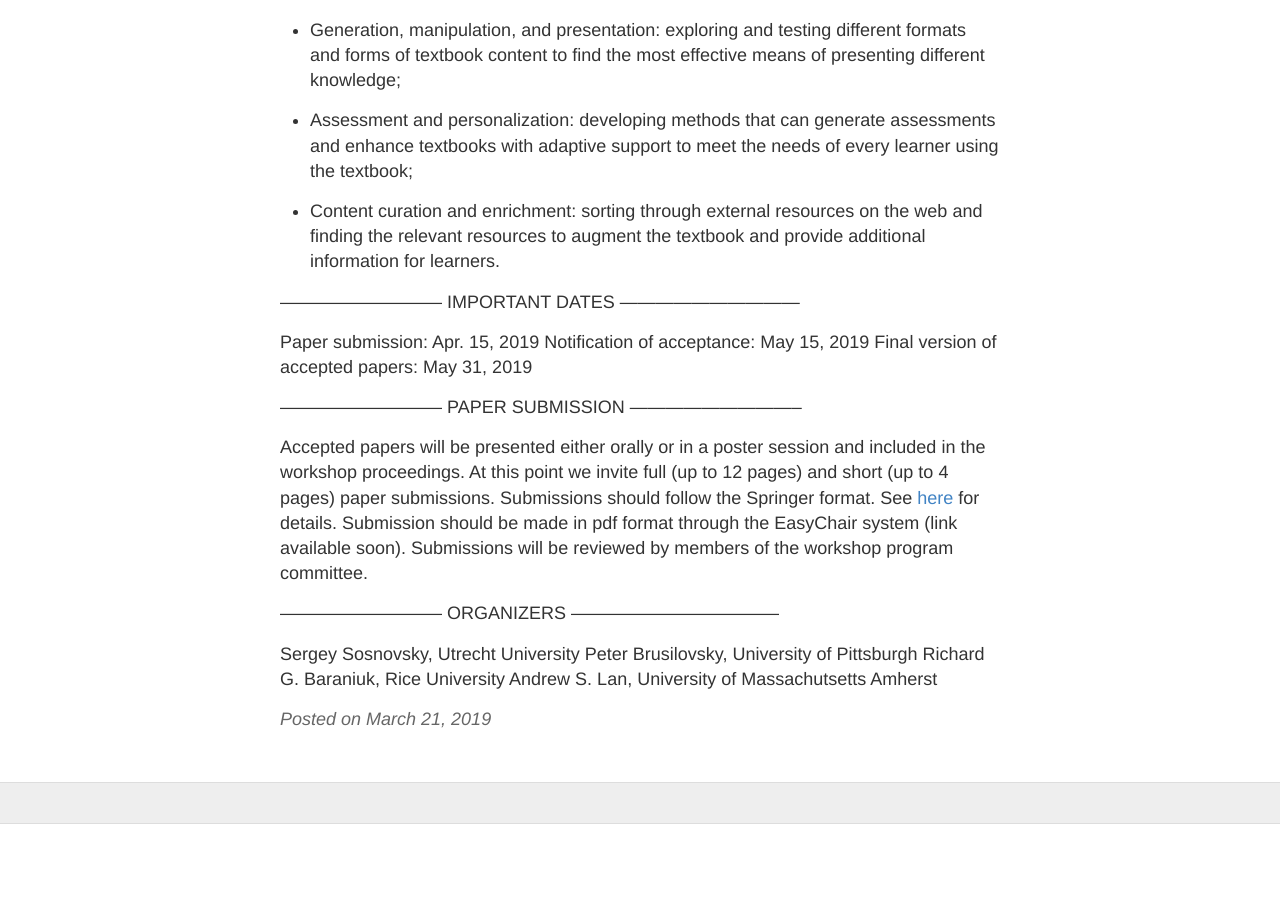
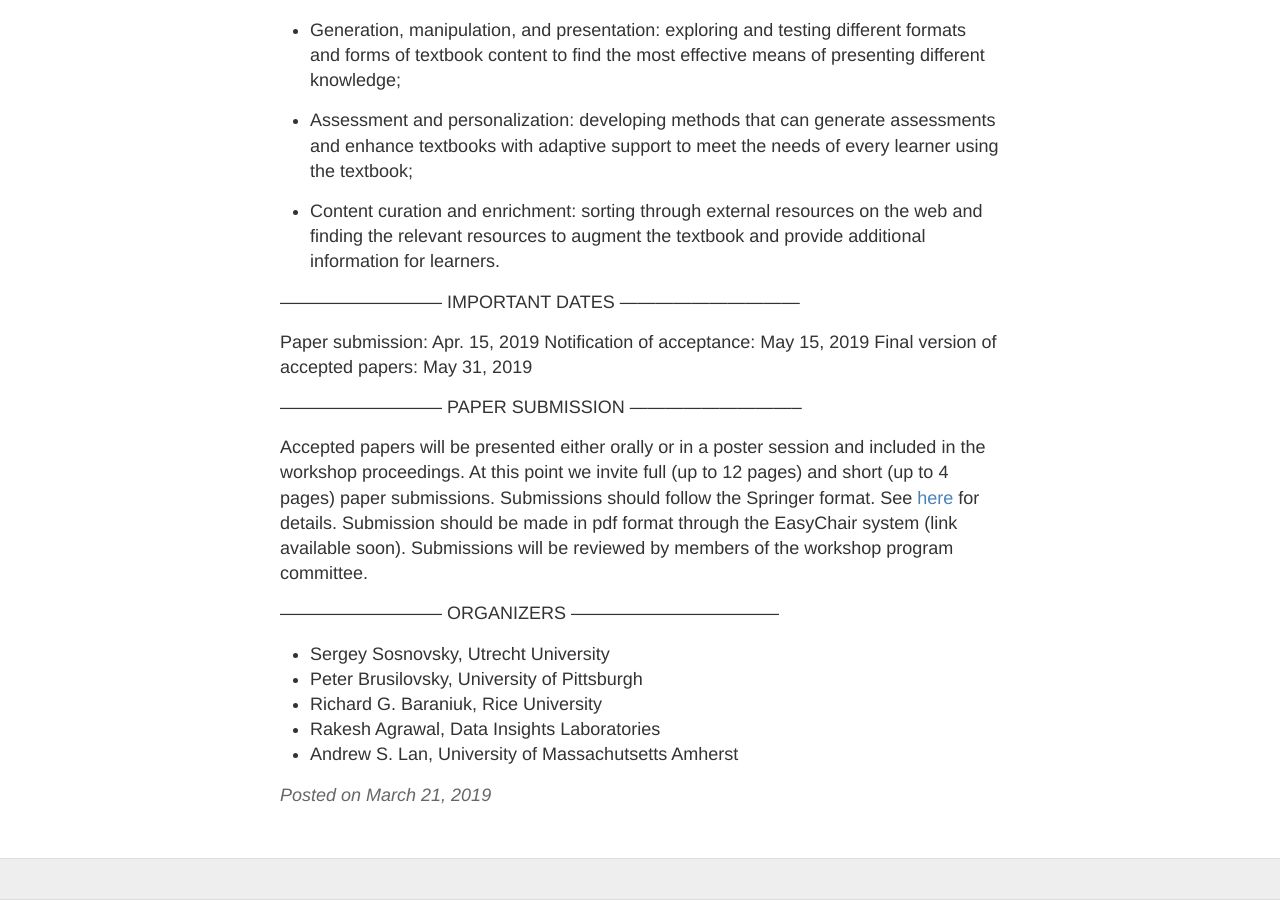
Before and after one commit to ml4ed/ml4ed.github.io, a Jekyll site: the page built from _posts/2019-03-21-2019-AIED-workshop.md, in a window 1280 px wide and 900 px high, scrolled down 994 px. Built offline with Jekyll 4.4.1, drawn with Linux system fonts in a browser that asks for light colours; before the commit the page ends 1818 px from its top, so only the background shows below that.

Commit message:
Update 2019-03-21-2019-AIED-workshop.md

```diff
--- a/_posts/2019-03-21-2019-AIED-workshop.md
+++ b/_posts/2019-03-21-2019-AIED-workshop.md
@@ -62,7 +62,8 @@ Submissions will be reviewed by members of the workshop program committee.
 
 --------------------------- ORGANIZERS -----------------------------------
 
-Sergey Sosnovsky, Utrecht University
-Peter Brusilovsky, University of Pittsburgh
-Richard G. Baraniuk, Rice University
-Andrew S. Lan, University of Massachutsetts Amherst
+* Sergey Sosnovsky, Utrecht University
+* Peter Brusilovsky, University of Pittsburgh
+* Richard G. Baraniuk, Rice University
+* Rakesh Agrawal, Data Insights Laboratories
+* Andrew S. Lan, University of Massachutsetts Amherst
```
